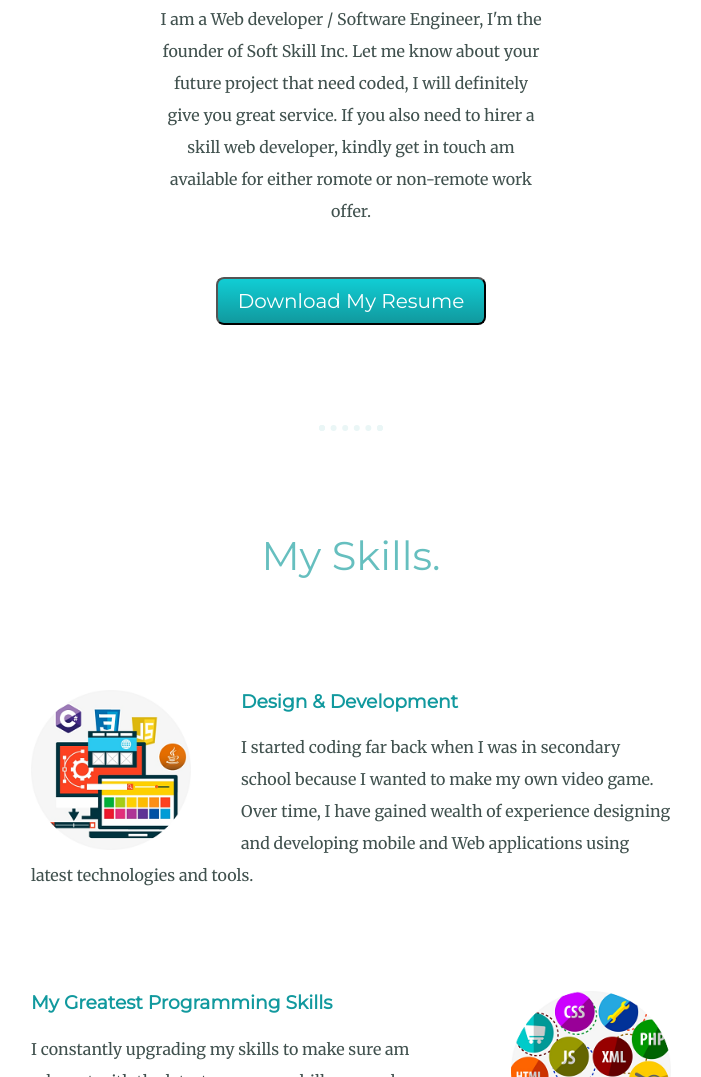
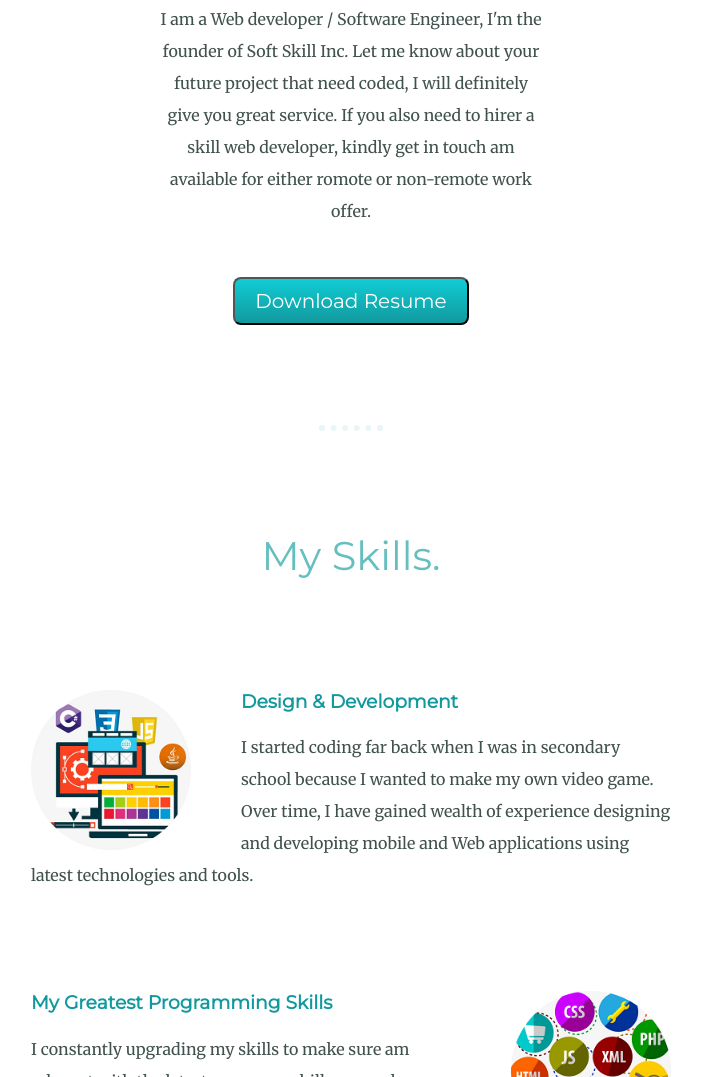
Before and after one commit to Abmart0803/CSS-My-Site, a plain HTML site: page index.html in a window 1280 px wide. Shown: the part 1380-2457 px from the top of the page, without its empty margins (289-990 px from the left). Drawn offline with Linux system fonts and the light colour scheme.

Commit message:
update index.htmlo file

```diff
--- a/index.html
+++ b/index.html
@@ -30,8 +30,9 @@
           you great service. If you also need to hirer a skill web developer, kindly get in touch
           am available for either romote or non-remote work offer.
       </p>
-      <button class="btn" href="./Abmart Web Developer CV..pdf" >Download My Resume</button>
-      <!-- <button class="btn" href="./Abmart Web Developer CV..pdf">Download Resume</button> -->
+
+
+      <button class="btn" href="./Abmart Web Developer CV..pdf">Download Resume</button>
     </div>
     <hr>
     <div class="skills">
```
